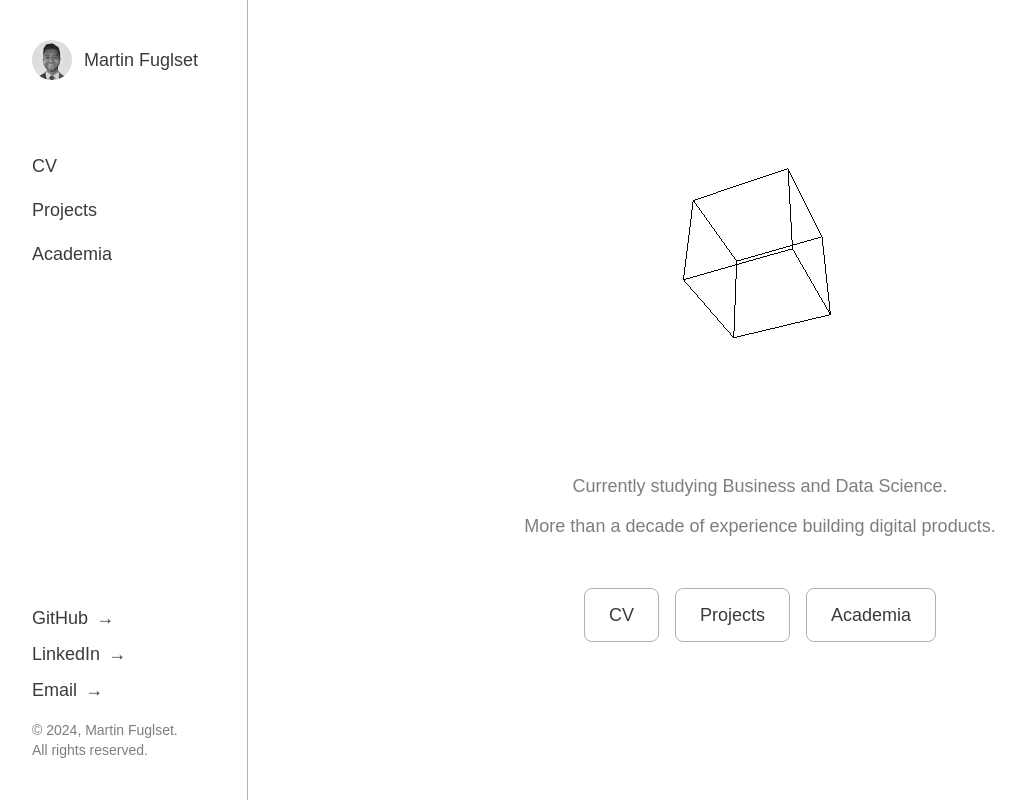
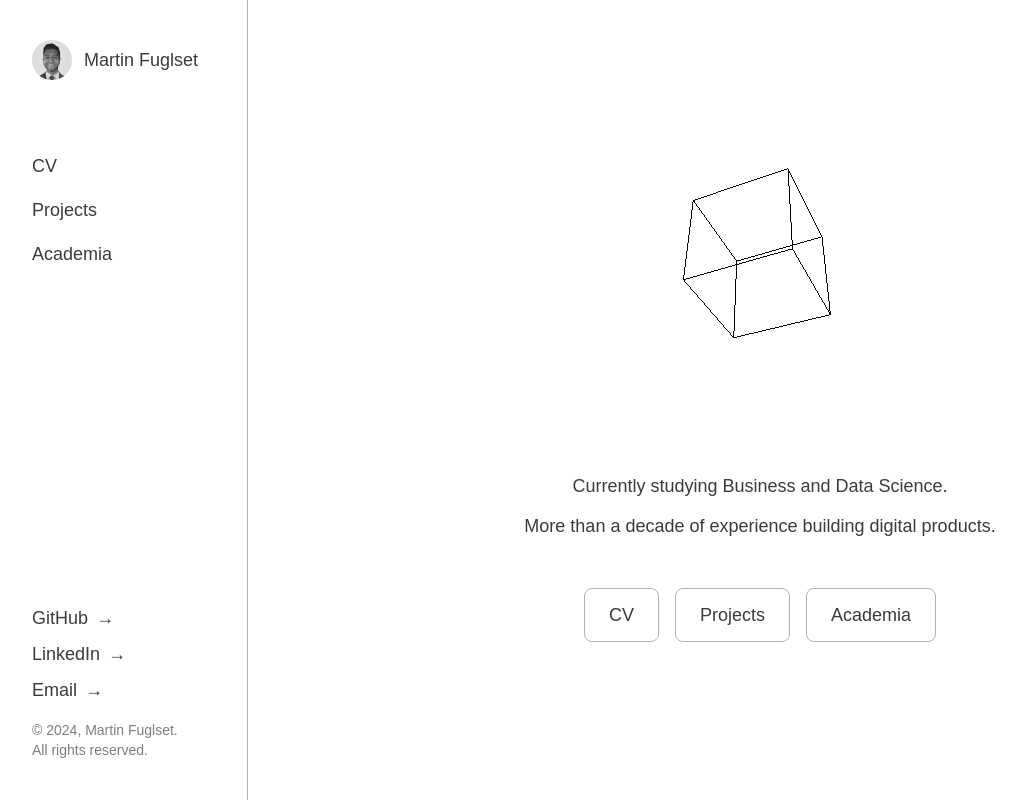
Before and after one commit to martinfuglset/martinfuglset, a Next.js app: page / in a window 1280 px wide. Shown: the whole page, without its empty margins (8-1034 px from the left). Built offline with nearby package versions, Linux system fonts and the light colour scheme.

Commit message:
font_config

```diff
--- a/pages/index.js
+++ b/pages/index.js
@@ -14,10 +14,10 @@ export default function Home() {
       <div className="flex flex-col items-center justify-center space-y-6 w-full max-w-full">
         <Cube />
         <div className="text-lg space-y-3">
-          <p className="text-gray-500">
+          <p className="text-gray-800">
             Currently studying Business and Data Science.
           </p>
-          <p className="text-gray-500">
+          <p className="text-gray-800">
             More than a decade of experience building digital products.
           </p>
         </div>
--- a/styles/globals.css
+++ b/styles/globals.css
@@ -14,11 +14,18 @@
   --foreground-light: #ededed; /* Dark mode text color */
 }
 
+@font-face {
+  font-family: 'SuisseIntl';
+  src: url('/fonts/SuisseIntl-Regular.otf') format('otf');
+  font-weight: 400;
+  font-style: normal;
+}
+
 /* Apply variables to the body */
 body {
   background-color: var(--background-light);
   color: var(--foreground-light);
-  font-family: 'SuisseIntl', sans-serif;
+  font-family: 'SuisseIntl-Regular', sans-serif;
   margin: 0; /* Ensure no margins interfere */
   padding: 0; /* Ensure no paddings interfere */
   width: 100%; /* Ensure full width */
```
Also changed, not shown: pages/fonts/GeistMonoVF.woff (deleted), pages/fonts/GeistVF.woff (deleted).
